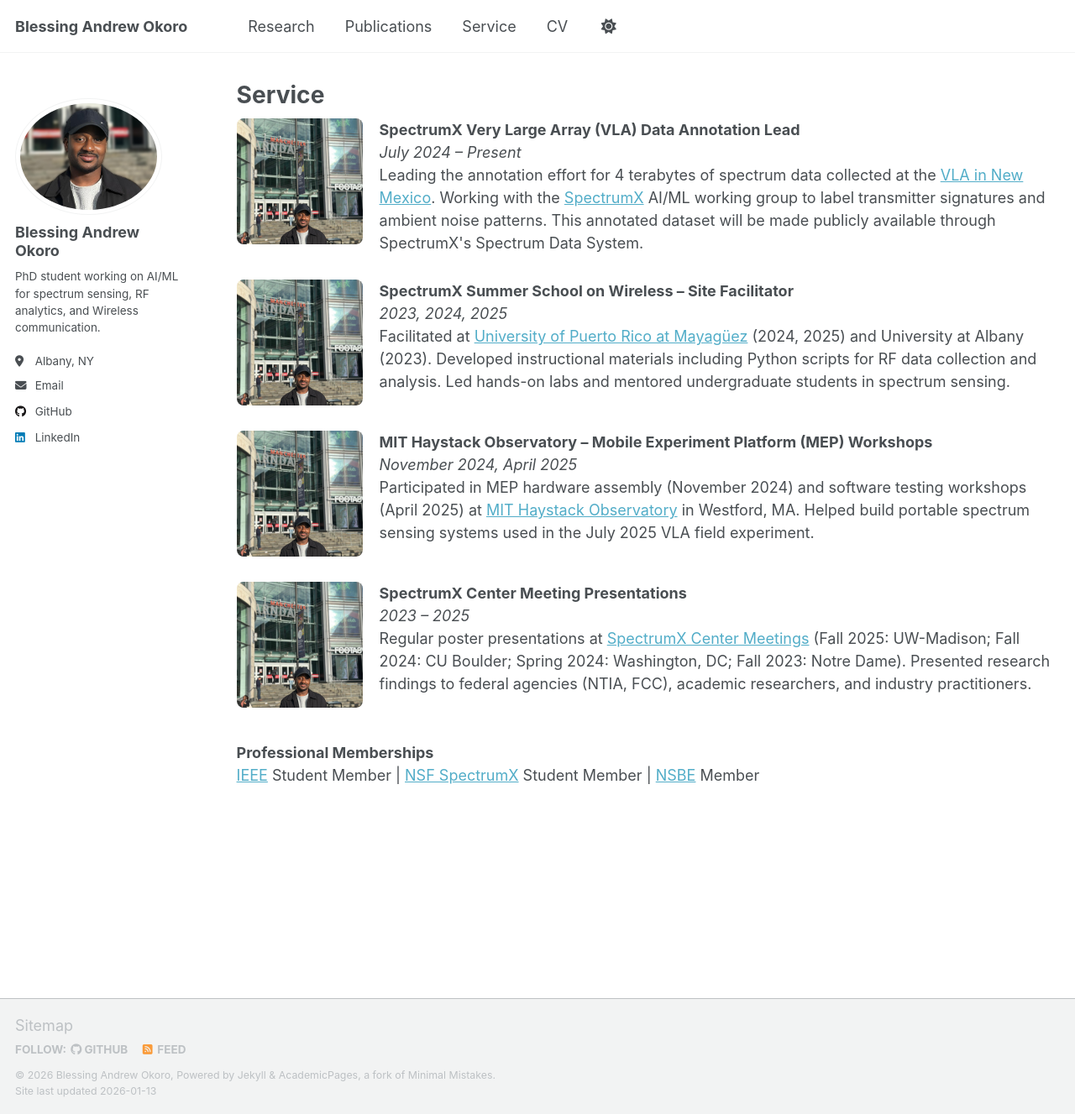
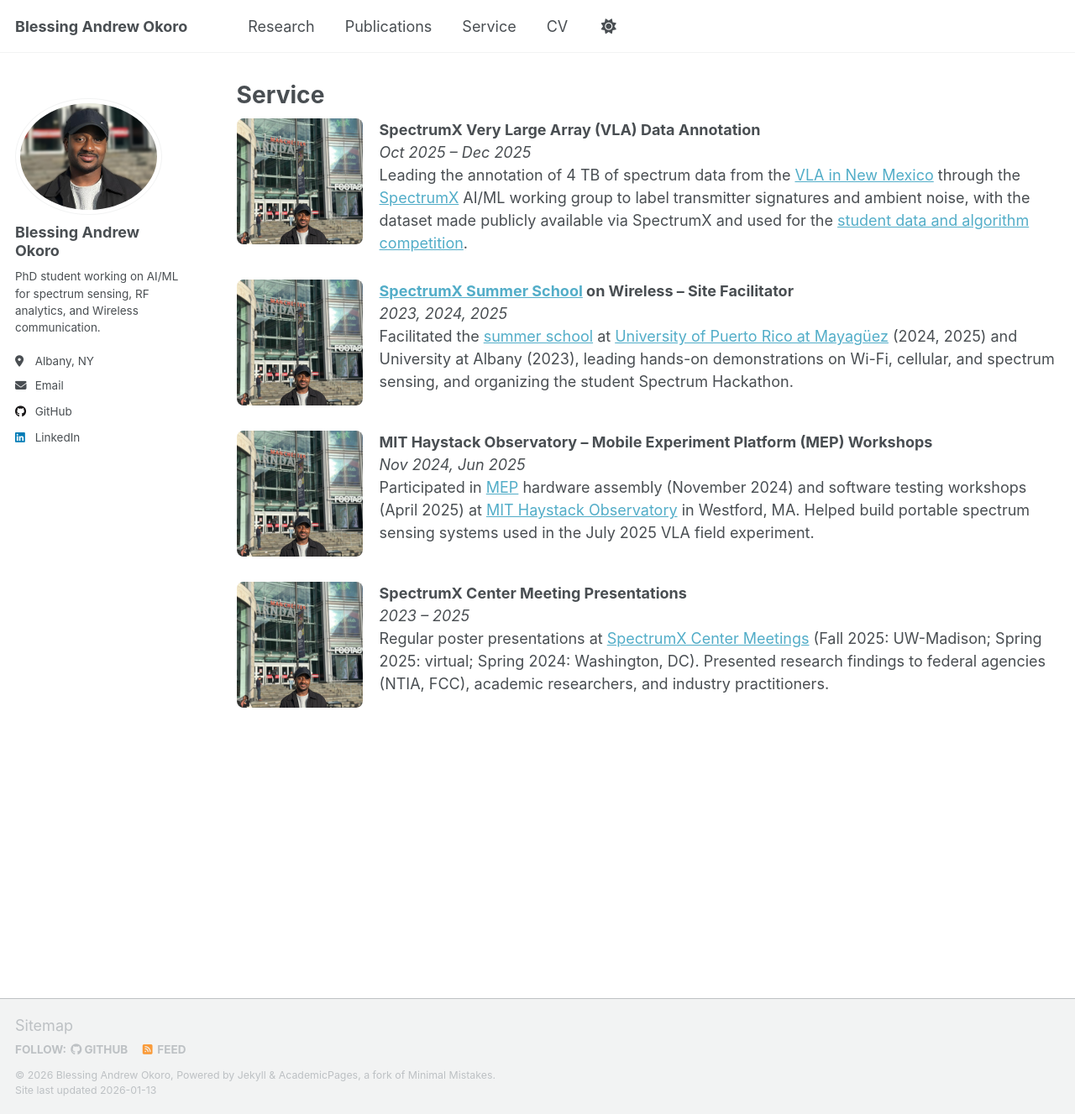
Before and after one commit to okoroandrew/okoroandrew.github.io, a Jekyll site: the page built from _pages/service.md, in a window 1280 px wide and 1327 px high. Shown: the whole window at 84% size. Built offline with Jekyll 4.4.1, drawn with Linux system fonts in a browser that asks for light colours; a script that is not in the unit is left out.

Commit message:
Update service.md

```diff
--- a/_pages/service.md
+++ b/_pages/service.md
@@ -36,9 +36,9 @@ author_profile: true
     <img src="/images/service/profile.jpeg" alt="VLA">
   </div>
   <div class="service-text">
-    <strong>SpectrumX Very Large Array (VLA) Data Annotation Lead</strong><br>
-    <em>July 2024 – Present</em><br>
-    Leading the annotation effort for 4 terabytes of spectrum data collected at the <a href="https://public.nrao.edu/telescopes/vla/">VLA in New Mexico</a>. Working with the <a href="https://spectrumx.org/">SpectrumX</a> AI/ML working group to label transmitter signatures and ambient noise patterns. This annotated dataset will be made publicly available through SpectrumX's Spectrum Data System.
+    <strong>SpectrumX Very Large Array (VLA) Data Annotation</strong><br>
+    <em>Oct 2025 – Dec 2025</em><br>
+    Leading the annotation of 4 TB of spectrum data from the <a href="https://public.nrao.edu/telescopes/vla/">VLA in New Mexico</a> through the <a href="https://spectrumx.org/">SpectrumX</a> AI/ML working group to label transmitter signatures and ambient noise, with the dataset made publicly available via SpectrumX and used for the <a href="https://www.spectrumx.org/project/student-data-and-algorithm-competition/">student data and algorithm competition</a>.
   </div>
 </div>
 
@@ -47,9 +47,9 @@ author_profile: true
     <img src="/images/service/profile.jpeg" alt="SpectrumX Summer School">
   </div>
   <div class="service-text">
-    <strong>SpectrumX Summer School on Wireless – Site Facilitator</strong><br>
+    <strong><a href="https://www.spectrumx.org/event/spectrumx-summer-school/">SpectrumX Summer School</a> on Wireless – Site Facilitator</strong><br>
     <em>2023, 2024, 2025</em><br>
-    Facilitated at <a href="https://www.uprm.edu/">University of Puerto Rico at Mayagüez</a> (2024, 2025) and University at Albany (2023). Developed instructional materials including Python scripts for RF data collection and analysis. Led hands-on labs and mentored undergraduate students in spectrum sensing.
+    Facilitated the <a href="https://www.spectrumx.org/project/summer-school/">summer school</a> at <a href="https://www.uprm.edu/">University of Puerto Rico at Mayagüez</a> (2024, 2025) and University at Albany (2023), leading hands-on demonstrations on Wi-Fi, cellular, and spectrum sensing, and organizing the student Spectrum Hackathon.
   </div>
 </div>
 
@@ -59,8 +59,8 @@ author_profile: true
   </div>
   <div class="service-text">
     <strong>MIT Haystack Observatory – Mobile Experiment Platform (MEP) Workshops</strong><br>
-    <em>November 2024, April 2025</em><br>
-    Participated in MEP hardware assembly (November 2024) and software testing workshops (April 2025) at <a href="https://www.haystack.mit.edu/">MIT Haystack Observatory</a> in Westford, MA. Helped build portable spectrum sensing systems used in the July 2025 VLA field experiment.
+    <em>Nov 2024, Jun 2025</em><br>
+    Participated in <a href="https://www.spectrumx.org/news/spectrumx-develops-mobile-experiment-platforms-meps-to-support-remote-rf-data-collection/">MEP</a> hardware assembly (November 2024) and software testing workshops (April 2025) at <a href="https://www.haystack.mit.edu/">MIT Haystack Observatory</a> in Westford, MA. Helped build portable spectrum sensing systems used in the July 2025 VLA field experiment.
   </div>
 </div>
 
@@ -71,11 +71,6 @@ author_profile: true
   <div class="service-text">
     <strong>SpectrumX Center Meeting Presentations</strong><br>
     <em>2023 – 2025</em><br>
-    Regular poster presentations at <a href="https://spectrumx.org/events/">SpectrumX Center Meetings</a> (Fall 2025: UW-Madison; Fall 2024: CU Boulder; Spring 2024: Washington, DC; Fall 2023: Notre Dame). Presented research findings to federal agencies (NTIA, FCC), academic researchers, and industry practitioners.
+    Regular poster presentations at <a href="https://spectrumx.org/events/">SpectrumX Center Meetings</a> (Fall 2025: UW-Madison; Spring 2025: virtual; Spring 2024: Washington, DC). Presented research findings to federal agencies (NTIA, FCC), academic researchers, and industry practitioners.
   </div>
 </div>
-
-<div style="margin-top: 40px;">
-  <strong>Professional Memberships</strong><br>
-  <a href="https://www.ieee.org/">IEEE</a> Student Member | <a href="https://spectrumx.org/">NSF SpectrumX</a> Student Member | <a href="https://www.nsbe.org/">NSBE</a> Member
-</div>
```
